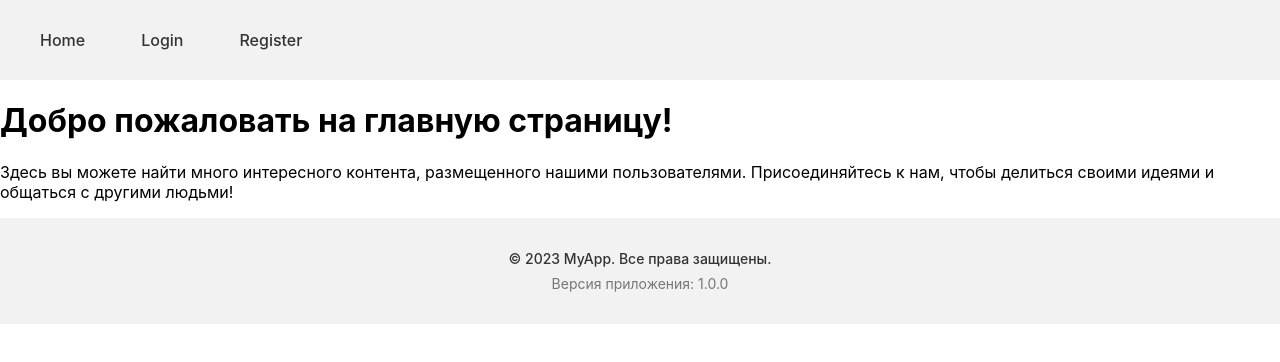
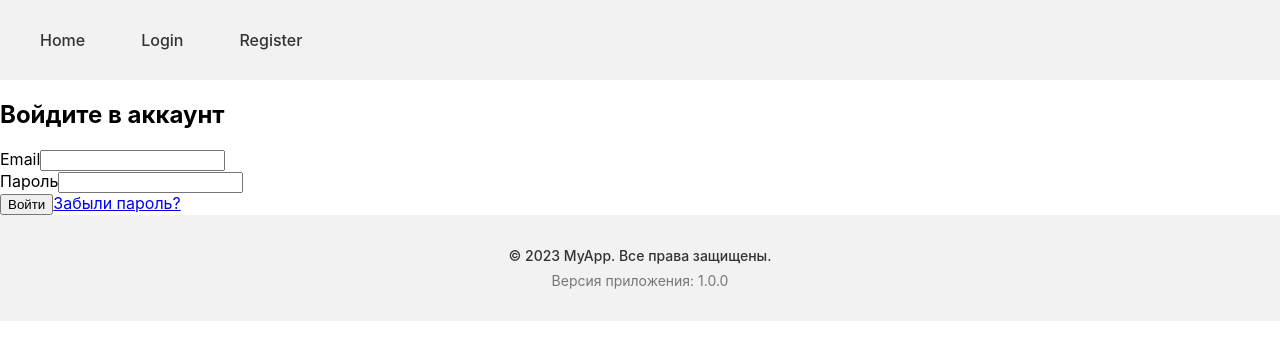
Before and after one commit to adafww/FriendLinkr, a React (Create React App) app: page /login in a window 1280 px wide. Before the commit this address led to /. Shown: the top 362 px of the page. Built offline with nearby package versions, Linux system fonts and the light colour scheme; no server answers.

Commit message:
feat: post query

```diff
--- a/package.json
+++ b/package.json
@@ -7,6 +7,7 @@
     "@testing-library/react": "^13.4.0",
     "@testing-library/user-event": "^13.5.0",
     "axios": "^1.3.4",
+    "dotenv": "^16.0.3",
     "react": "^18.2.0",
     "react-dom": "^18.2.0",
     "react-router-dom": "^6.8.1",
--- a/src/pages/Login.js
+++ b/src/pages/Login.js
@@ -1,19 +1,24 @@
 import React, { useState } from 'react';
 import { Link, Navigate } from 'react-router-dom';
-// import { useDispatch } from 'react-redux';
-//import { loginUser } from '../redux/actions/authActions';
+import axios from 'axios';
 
 const Login = () => {
-//   const dispatch = useDispatch();
+  const API_HOST = process.env.REACT_APP_API_HOST;
+  const API_PORT = process.env.REACT_APP_API_PORT;
   const [email, setEmail] = useState('');
   const [password, setPassword] = useState('');
 
-  const handleSubmit = (e) => {
+  const handleSubmit = async (e) => {
     e.preventDefault();
-    // dispatch(loginUser({ email, password }));
+    try {
+      const response = await axios.post('http://localhost:8086/api/v1/auth/login', { email, password });
+      console.log(response.data); // здесь можно обработать ответ от бэкэнда
+    } catch (error) {
+      console.error(error); // здесь можно обработать ошибку
+    }
   };
 
-  const isLoggedIn = true; // проверка, залогинен ли пользователь
+  const isLoggedIn = false; // проверка, залогинен ли пользователь
 
   if (isLoggedIn) {
     return <Navigate to="/" />;
```
Also changed, not shown: 1 other file (tests, documents, lock files or other folders).
